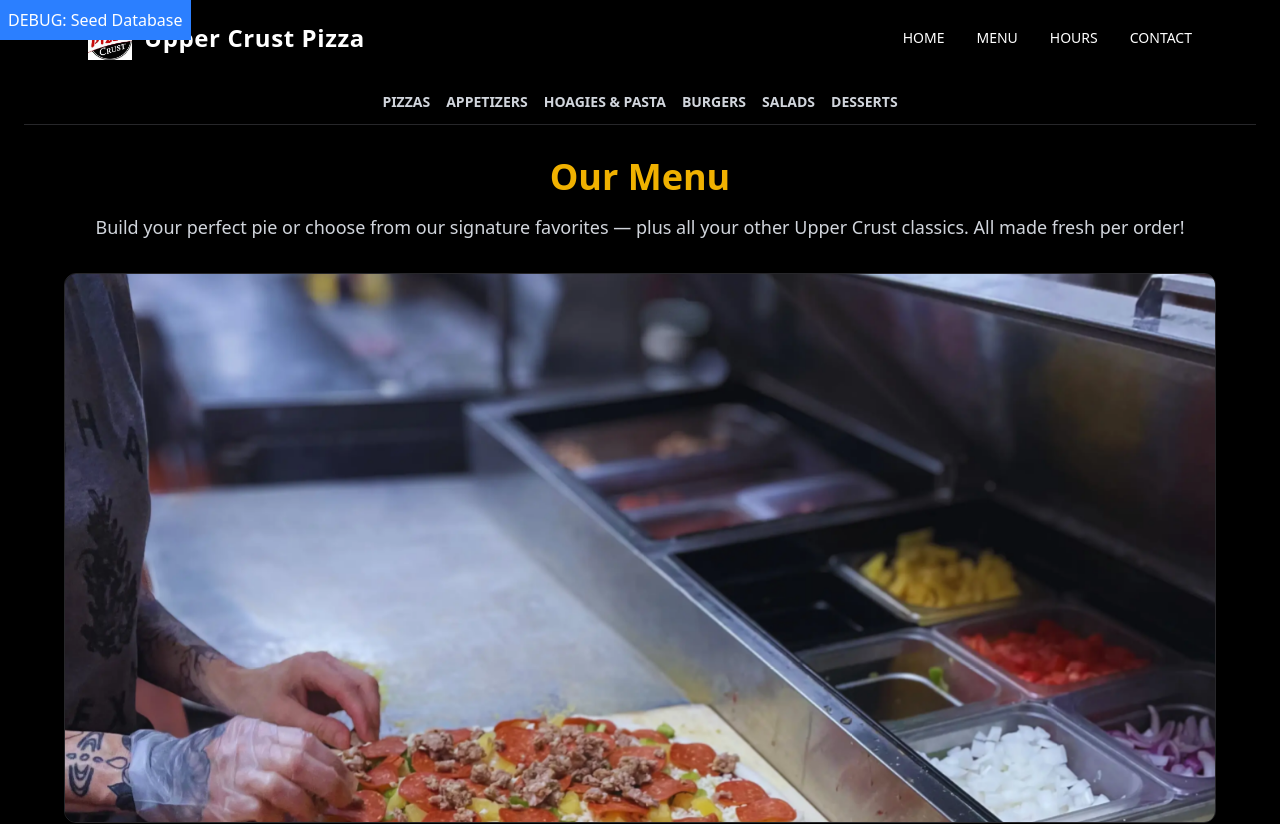
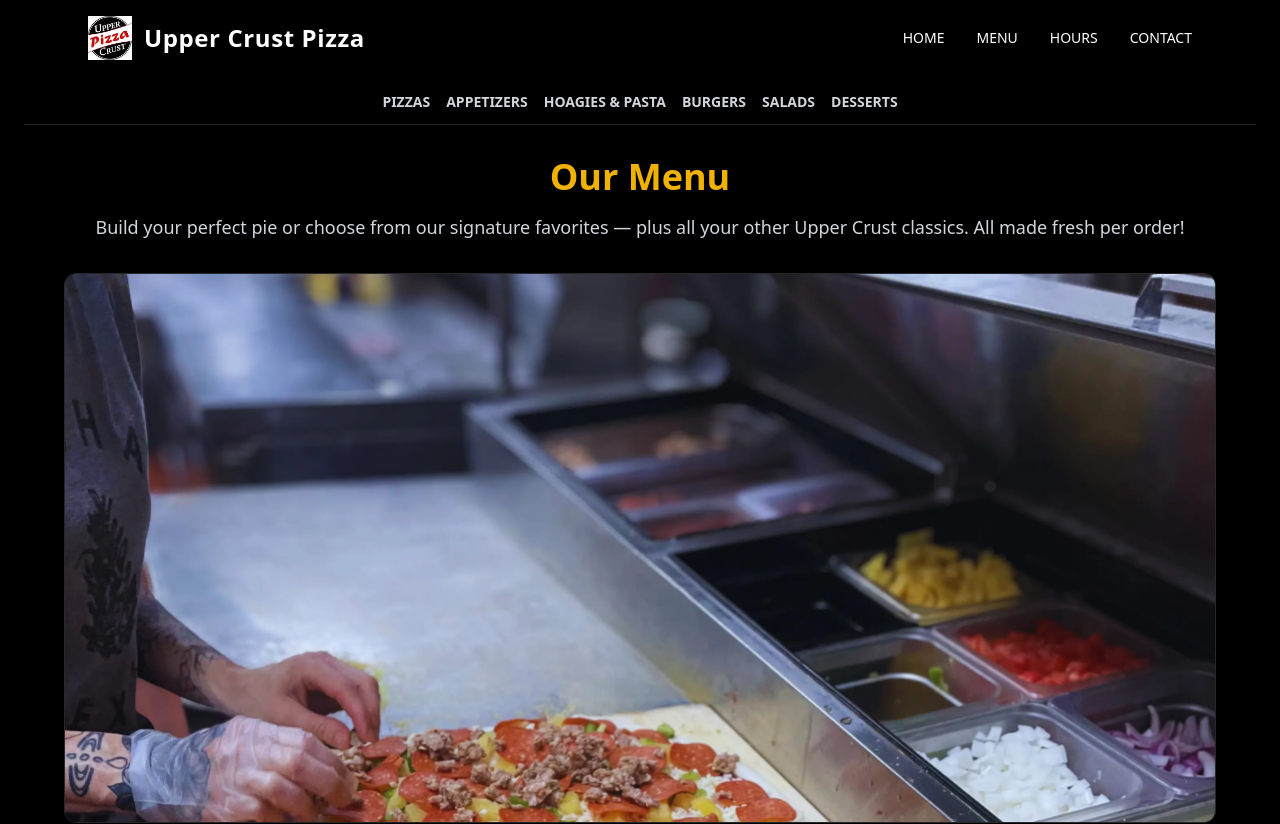
Before and after one commit to ZachAH/UpperCrust, a React (Vite) app: page /menu in a window 1280 px wide. Shown: the top 824 px of the page. Built offline with nearby package versions, Linux system fonts and the light colour scheme; no server answers; the database is empty.

Commit message:
removed seed button

```diff
--- a/src/components/menu.tsx
+++ b/src/components/menu.tsx
@@ -2,7 +2,7 @@ import { useEffect, useState, useRef } from "react";
 import { motion } from "framer-motion";
 import { collection, getDocs, query, orderBy } from "firebase/firestore";
 import { db } from '../lib/firebase.ts';
-import { seedSignaturePizzas } from '../lib/seedMenu';
+// import { seedSignaturePizzas } from '../lib/seedMenu';
 
 // --- HELPER COMPONENT: LIST ITEM ---
 const MenuListItem = ({ item }: { item: any }) => (
@@ -71,12 +71,12 @@ export default function Menu() {
         </div>
       </div>
 
-      <button
+      {/* <button
         onClick={() => seedSignaturePizzas()}
         className="bg-blue-500 p-2 fixed top-0 left-0 z-[9999]"
       >
         DEBUG: Seed Database
-      </button>
+      </button> */}
 
       {/* ================= HEADER SECTION ================= */}
       <div className="max-w-6xl mx-auto text-center mb-12 mt-8">
```
